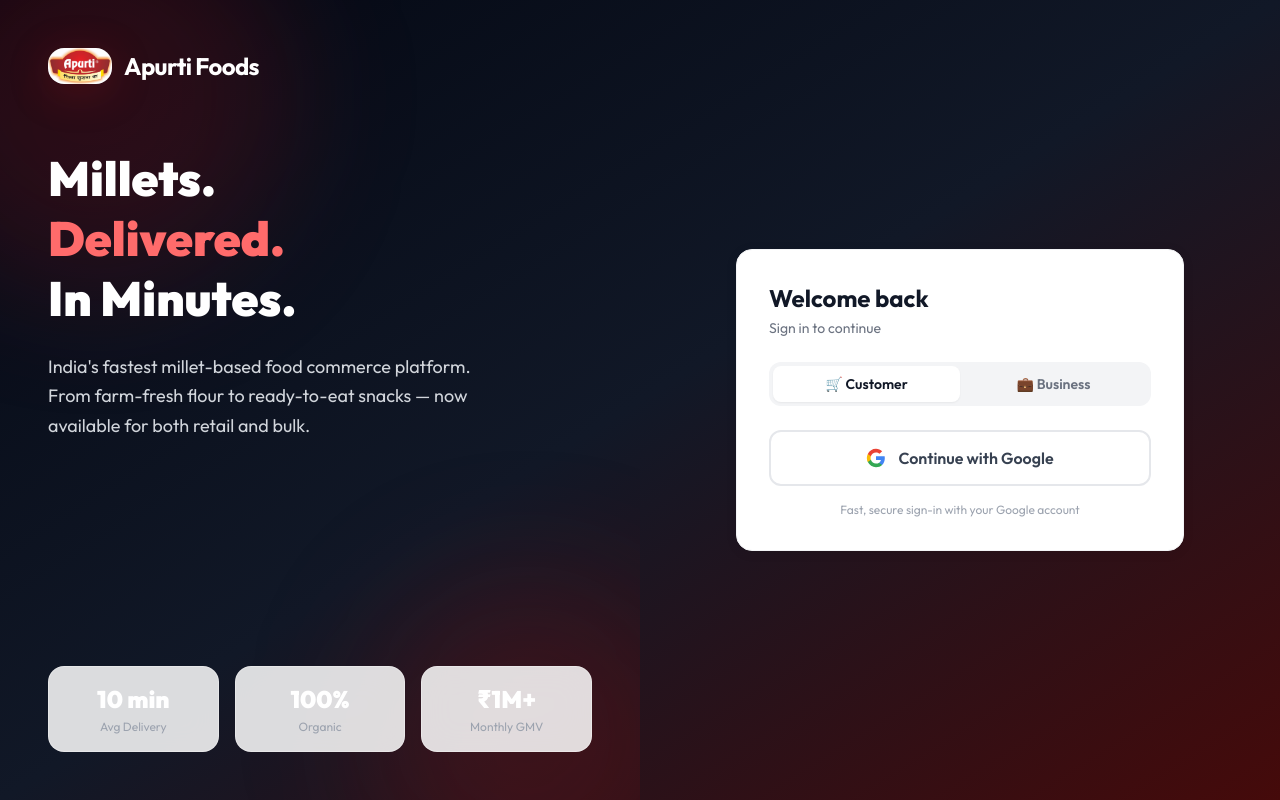
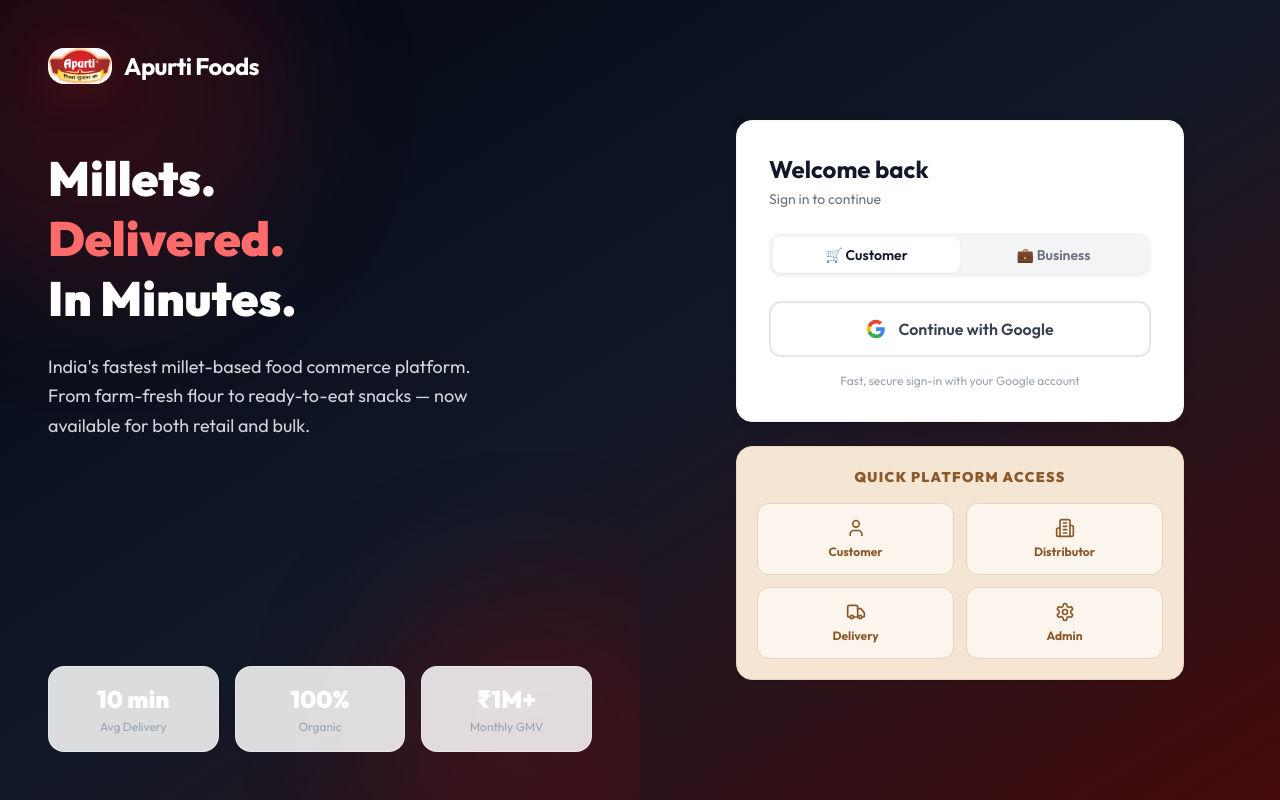
Before and after one commit to doker312/apurti-foods-app, a Next.js app: page /login in a window 1280 px wide. Built offline with nearby package versions, Linux system fonts and the light colour scheme; no server answers.

Commit message:
fix: restore login page layout and move beige platform access to the explicit login route

```diff
--- a/src/app/login/page.tsx
+++ b/src/app/login/page.tsx
@@ -4,6 +4,7 @@ import { useState } from 'react'
 import { useRouter } from 'next/navigation'
 import { createClient } from '@/lib/supabase/client'
 import Image from 'next/image'
+import { Settings, Truck, Building2, User } from 'lucide-react'
 
 
 export default function LoginPage() {
@@ -14,6 +15,19 @@ export default function LoginPage() {
   const [password, setPassword] = useState('')
   const [loading, setLoading] = useState(false)
   const [error, setError] = useState('')
+  const [loginLoading, setLoginLoading] = useState<string | null>(null)
+
+  const handleQuickLogin = async (role: string, email: string, pass: string, path: string) => {
+    setLoginLoading(role)
+    setError('')
+    try {
+      const { data, error } = await supabase.auth.signInWithPassword({ email, password: pass })
+      if (error) { setError(error.message); return }
+      if (data.user) router.replace(path)
+    } finally {
+      setLoginLoading(null)
+    }
+  }
 
   const handleGoogleLogin = async () => {
     setLoading(true)
@@ -172,7 +186,27 @@ export default function LoginPage() {
               </form>
             )}
           </div>
-
+          <div className="mt-6 bg-[#F5E6D3] border border-[#E6D5B8] rounded-2xl p-5 shadow-sm">
+            <h3 className="text-sm font-black text-[#8B5A2B] mb-4 text-center uppercase tracking-widest">Quick Platform Access</h3>
+            <div className="grid grid-cols-2 gap-3">
+              {[
+                { role: 'Customer', icon: User, email: 'customer@apurti.com', pass: 'Customer2026!', path: '/' },
+                { role: 'Distributor', icon: Building2, email: 'wholesale@apurti.com', pass: 'Distributor2026!', path: '/distributor' },
+                { role: 'Delivery', icon: Truck, email: 'driver@apurti.com', pass: 'Delivery2026!', path: '/delivery' },
+                { role: 'Admin', icon: Settings, email: 'admin@apurti.com', pass: 'ApurtiAdmin2026!', path: '/admin' },
+              ].map(l => (
+                <button
+                  key={l.role}
+                  onClick={() => handleQuickLogin(l.role, l.email, l.pass, l.path)}
+                  disabled={loginLoading !== null}
+                  className="flex flex-col items-center justify-center p-3.5 rounded-xl bg-white/60 hover:bg-white active:scale-95 transition-all border border-[#E6D5B8] disabled:opacity-50 hover:shadow-sm"
+                >
+                  <l.icon className="w-5 h-5 text-[#8B5A2B] mb-1.5" />
+                  <span className="text-xs font-bold text-[#8B5A2B]">{loginLoading === l.role ? '...' : l.role}</span>
+                </button>
+              ))}
+            </div>
+          </div>
 
         </div>
       </div>
--- a/src/app/page.tsx
+++ b/src/app/page.tsx
@@ -9,11 +9,9 @@ export default async function HomePage() {
   const supabase = await createClient()
   const { data: { user } } = await supabase.auth.getUser()
 
-  let profile = null
-  if (user) {
-    const { data } = await supabase.from('users').select('*').eq('id', user.id).single()
-    profile = data
-  }
+  if (!user) redirect('/login')
+
+  const { data: profile } = await supabase.from('users').select('*').eq('id', user.id).single()
   const { data: products } = await supabase.from('products').select('*').order('name')
 
   return (
--- a/src/components/customer/CustomerHomePage.tsx
+++ b/src/components/customer/CustomerHomePage.tsx
@@ -6,10 +6,8 @@ import CustomerNav from './CustomerNav'
 import ProductCard from './ProductCard'
 import StickyCart from './StickyCart'
 import BottomNav from './BottomNav'
-import { Zap, Shield, Leaf, Clock, ChevronRight, Star, Settings, Truck, Building2, User } from 'lucide-react'
+import { Zap, Shield, Leaf, Clock, ChevronRight, Star } from 'lucide-react'
 import Link from 'next/link'
-import { createClient } from '@/lib/supabase/client'
-import { useRouter } from 'next/navigation'
 
 const CATEGORIES = [
   { id: 'All', label: '🌾 All', color: '' },
@@ -53,21 +51,8 @@ interface Props {
 }
 
 export default function CustomerHomePage({ profile, products }: Props) {
-  const router = useRouter()
-  const supabase = createClient()
   const [activeCategory, setActiveCategory] = useState('All')
   const [heroBanner, setHeroBanner] = useState(0)
-  const [loginLoading, setLoginLoading] = useState<string | null>(null)
-
-  const handleQuickLogin = async (role: string, email: string, pass: string, path: string) => {
-    setLoginLoading(role)
-    const { data } = await supabase.auth.signInWithPassword({ email, password: pass })
-    if (data?.user) {
-      router.push(path)
-      router.refresh()
-    }
-    setLoginLoading(null)
-  }
 
   const filtered = useMemo(() => {
     if (activeCategory === 'All') return products
@@ -102,30 +87,6 @@ export default function CustomerHomePage({ profile, products }: Props) {
           ))}
         </div>
       </div>
-
-      {!profile && (
-        <div className="mx-3 mt-4 bg-[#F5E6D3] border border-[#E6D5B8] rounded-2xl p-4 shadow-sm">
-          <h3 className="text-sm font-black text-[#8B5A2B] mb-3 text-center uppercase tracking-widest">Platform Access</h3>
-          <div className="grid grid-cols-2 gap-2">
-            {[
-              { role: 'Customer', icon: User, email: 'customer@apurti.com', pass: 'Customer2026!', path: '/' },
-              { role: 'Distributor', icon: Building2, email: 'wholesale@apurti.com', pass: 'Distributor2026!', path: '/distributor' },
-              { role: 'Delivery', icon: Truck, email: 'driver@apurti.com', pass: 'Delivery2026!', path: '/delivery' },
-              { role: 'Admin', icon: Settings, email: 'admin@apurti.com', pass: 'ApurtiAdmin2026!', path: '/admin' },
-            ].map(l => (
-              <button
-                key={l.role}
-                onClick={() => handleQuickLogin(l.role, l.email, l.pass, l.path)}
-                disabled={loginLoading !== null}
-                className="flex flex-col items-center justify-center p-3 rounded-xl bg-white/60 hover:bg-white active:scale-95 transition border border-[#E6D5B8] disabled:opacity-50"
-              >
-                <l.icon className="w-5 h-5 text-[#8B5A2B] mb-1" />
-                <span className="text-xs font-bold text-[#8B5A2B]">{loginLoading === l.role ? '...' : l.role}</span>
-              </button>
-            ))}
-          </div>
-        </div>
-      )}
 
       {/* Trust Badges */}
       <div className="grid grid-cols-3 gap-2 mx-3 mt-3">
```
